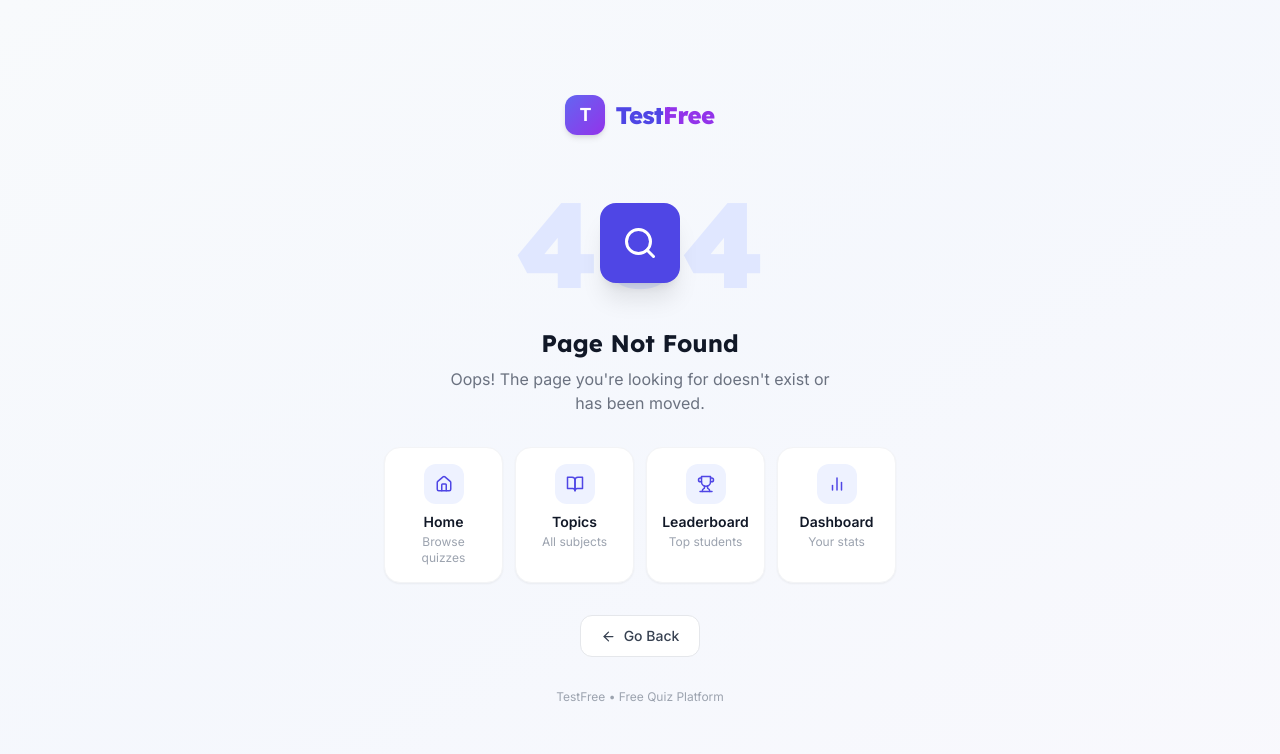
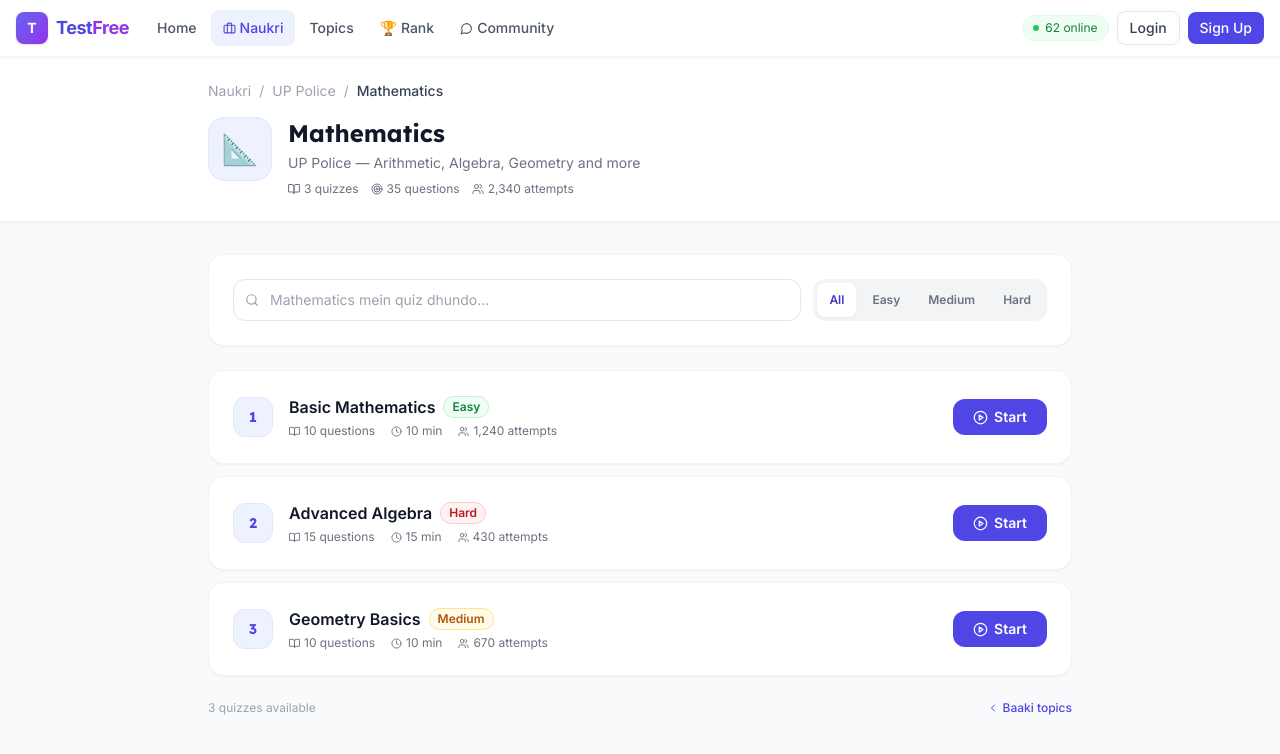
Before and after one commit to amitrathaur2015-bit/Test-Free-, a Next.js app: page /jobs/1/topics/1 in a window 1280 px wide. Before the commit this address had no page. Shown: the top 754 px of the page. Built offline with nearby package versions, Linux system fonts and the light colour scheme.

Commit message:
Add JobTopicDetail component for job topics

```diff
--- /dev/null
+++ b/pages/jobs/[id]/topics/[topicId].js
@@ -0,0 +1,188 @@
+import { useState, useEffect } from 'react';
+import { useRouter } from 'next/router';
+import Link from 'next/link';
+import Navbar from '../../../../components/layout/Navbar';
+import { getDB } from '../../../../lib/store';
+import { ChevronLeft, BookOpen, Clock, Users, Search, PlayCircle, Target, Star } from 'lucide-react';
+
+export default function JobTopicDetail() {
+  const router = useRouter();
+  const { id: jobId, topicId } = router.query;
+  const [job, setJob] = useState(null);
+  const [topic, setTopic] = useState(null);
+  const [allQuizzes, setAllQuizzes] = useState([]);
+  const [quizzes, setQuizzes] = useState([]);
+  const [search, setSearch] = useState('');
+  const [difficulty, setDifficulty] = useState('All');
+
+  useEffect(() => {
+    if (!jobId || !topicId) return;
+    const db = getDB();
+    const j = (db.jobs || []).find(j => j.id === parseInt(jobId));
+    const t = db.topics.find(t => t.id === parseInt(topicId));
+    if (!j || !t) { router.push(`/jobs/${jobId}`); return; }
+    setJob(j);
+    setTopic(t);
+    const q = db.quizzes.filter(q => q.topicId === parseInt(topicId));
+    setAllQuizzes(q);
+    setQuizzes(q);
+  }, [jobId, topicId]);
+
+  useEffect(() => {
+    let result = [...allQuizzes];
+    if (search.trim()) {
+      result = result.filter(q => q.title.toLowerCase().includes(search.toLowerCase()));
+    }
+    if (difficulty !== 'All') {
+      result = result.filter(q => q.difficulty === difficulty);
+    }
+    setQuizzes(result);
+  }, [search, difficulty, allQuizzes]);
+
+  const diffColor = (d) => ({
+    Easy: 'bg-green-50 text-green-700 border-green-200',
+    Medium: 'bg-amber-50 text-amber-700 border-amber-200',
+    Hard: 'bg-red-50 text-red-700 border-red-200',
+  }[d] || 'bg-gray-50 text-gray-600 border-gray-200');
+
+  if (!job || !topic) return (
+    <div className="min-h-screen bg-slate-50">
+      <Navbar />
+      <div className="flex items-center justify-center py-20">
+        <div className="w-8 h-8 border-2 border-indigo-600 border-t-transparent rounded-full animate-spin" />
+      </div>
+    </div>
+  );
+
+  return (
+    <div className="min-h-screen bg-slate-50">
+      <Navbar />
+
+      {/* Breadcrumb header */}
+      <div className="bg-white border-b border-gray-100 shadow-sm">
+        <div className="max-w-4xl mx-auto px-4 py-6">
+          {/* Breadcrumb */}
+          <div className="flex items-center gap-2 text-sm text-gray-400 mb-4 flex-wrap">
+            <Link href="/jobs" className="hover:text-indigo-600 transition-colors">Naukri</Link>
+            <span>/</span>
+            <Link href={`/jobs/${jobId}`} className="hover:text-indigo-600 transition-colors">{job.name}</Link>
+            <span>/</span>
+            <span className="text-gray-700 font-medium">{topic.name}</span>
+          </div>
+
+          <div className="flex items-start gap-4">
+            <div className="w-16 h-16 rounded-2xl bg-indigo-50 border border-indigo-100 flex items-center justify-center text-3xl shrink-0">
+              {topic.icon}
+            </div>
+            <div>
+              <h1 className="font-display font-bold text-2xl text-gray-900">{topic.name}</h1>
+              <p className="text-gray-500 text-sm mt-1">{job.name} — {topic.description || 'Practice quizzes for this topic'}</p>
+              <div className="flex items-center gap-3 mt-2 text-xs text-gray-500">
+                <span className="flex items-center gap-1"><BookOpen size={12} /> {allQuizzes.length} quizzes</span>
+                <span className="flex items-center gap-1"><Target size={12} /> {allQuizzes.reduce((s, q) => s + (q.questionCount || 0), 0)} questions</span>
+                <span className="flex items-center gap-1"><Users size={12} /> {allQuizzes.reduce((s, q) => s + (q.attempts || 0), 0).toLocaleString()} attempts</span>
+              </div>
+            </div>
+          </div>
+        </div>
+      </div>
+
+      <div className="max-w-4xl mx-auto px-4 py-8">
+
+        {/* Filters */}
+        <div className="card mb-6">
+          <div className="flex flex-col sm:flex-row gap-3">
+            <div className="relative flex-1">
+              <Search size={14} className="absolute left-3 top-1/2 -translate-y-1/2 text-gray-400" />
+              <input value={search} onChange={e => setSearch(e.target.value)}
+                placeholder={`${topic.name} mein quiz dhundo...`}
+                className="w-full pl-9 pr-4 py-2.5 border border-gray-200 rounded-xl text-sm focus:outline-none focus:border-indigo-400" />
+            </div>
+            <div className="flex gap-1 bg-gray-100 rounded-xl p-1">
+              {['All', 'Easy', 'Medium', 'Hard'].map(d => (
+                <button key={d} onClick={() => setDifficulty(d)}
+                  className={`px-3 py-1.5 rounded-lg text-xs font-semibold transition-all ${
+                    difficulty === d ? 'bg-white text-indigo-700 shadow-sm' : 'text-gray-500 hover:text-gray-800'
+                  }`}>{d}</button>
+              ))}
+            </div>
+          </div>
+          {(search || difficulty !== 'All') && (
+            <p className="text-xs text-gray-400 mt-2">
+              {quizzes.length} of {allQuizzes.length} quizzes •{' '}
+              <button onClick={() => { setSearch(''); setDifficulty('All'); }} className="text-indigo-600 font-medium hover:underline">
+                Clear
+              </button>
+            </p>
+          )}
+        </div>
+
+        {/* Quiz list */}
+        {quizzes.length === 0 ? (
+          <div className="card text-center py-14">
+            <PlayCircle size={40} className="mx-auto text-gray-200 mb-3" />
+            <p className="font-medium text-gray-500">
+              {search || difficulty !== 'All' ? 'Koi quiz nahi mila — filter badlo' : 'Is topic mein abhi koi quiz nahi hai'}
+            </p>
+            {(search || difficulty !== 'All') && (
+              <button onClick={() => { setSearch(''); setDifficulty('All'); }}
+                className="mt-3 text-sm text-indigo-600 font-medium hover:underline">
+                Sab dikhao
+              </button>
+            )}
+          </div>
+        ) : (
+          <div className="space-y-3">
+            {quizzes.map((quiz, i) => (
+              <div key={quiz.id}
+                className="card hover:shadow-md hover:border-indigo-200 transition-all duration-200 flex items-center gap-4">
+                {/* Number */}
+                <div className="w-10 h-10 rounded-xl bg-indigo-50 flex items-center justify-center text-indigo-600 font-display font-bold text-sm shrink-0 border border-indigo-100">
+                  {i + 1}
+                </div>
+
+                <div className="flex-1 min-w-0">
+                  <div className="flex items-center gap-2 flex-wrap mb-1">
+                    <h3 className="font-semibold text-gray-900">{quiz.title}</h3>
+                    <span className={`text-xs font-semibold px-2 py-0.5 rounded-full border ${diffColor(quiz.difficulty)}`}>
+                      {quiz.difficulty}
+                    </span>
+                    {quiz.passingMarks && (
+                      <span className="text-xs text-gray-400 bg-gray-50 border border-gray-200 px-2 py-0.5 rounded-full">
+                        Pass: {quiz.passingMarks}%
+                      </span>
+                    )}
+                    {quiz.fromPDF && (
+                      <span className="text-xs text-purple-600 bg-purple-50 border border-purple-100 px-2 py-0.5 rounded-full">
+                        📄 PDF
+                      </span>
+                    )}
+                  </div>
+                  <div className="flex items-center gap-4 text-xs text-gray-500">
+                    <span className="flex items-center gap-1"><BookOpen size={11} /> {quiz.questionCount} questions</span>
+                    <span className="flex items-center gap-1"><Clock size={11} /> {Math.floor(quiz.duration / 60)} min</span>
+                    <span className="flex items-center gap-1"><Users size={11} /> {(quiz.attempts || 0).toLocaleString()} attempts</span>
+                  </div>
+                </div>
+
+                <Link href={`/quiz/${quiz.id}`}
+                  className="flex items-center gap-1.5 px-5 py-2 bg-indigo-600 text-white text-sm font-semibold rounded-xl hover:bg-indigo-700 transition-colors shrink-0">
+                  <PlayCircle size={15} /> Start
+                </Link>
+              </div>
+            ))}
+          </div>
+        )}
+
+        {quizzes.length > 0 && (
+          <div className="mt-6 flex items-center justify-between text-xs text-gray-400">
+            <span>{quizzes.length} quiz{quizzes.length !== 1 ? 'zes' : ''} available</span>
+            <Link href={`/jobs/${jobId}`} className="text-indigo-600 font-medium hover:underline flex items-center gap-1">
+              <ChevronLeft size={12} /> Baaki topics
+            </Link>
+          </div>
+        )}
+      </div>
+    </div>
+  );
+}
```
